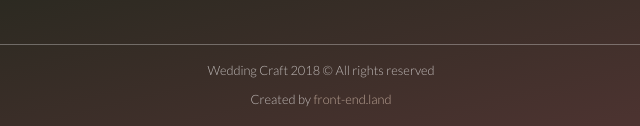
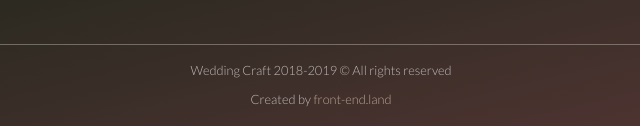
Before and after one commit to Moniaesz/wedding-website-project, a website: page src/index.html in a window 1280 px wide. Shown: the part 2907-3033 px from the top of the page, 319-959 px from the left. Drawn offline with nearby package versions, Linux system fonts and the light colour scheme.

Commit message:
copyright update

```diff
--- a/src/index.html
+++ b/src/index.html
@@ -126,7 +126,7 @@
 				</div>
 			</div>
 		</div>
-		<p class="copy">Wedding Craft 2018 © All rights reserved</p>
+		<p class="copy">Wedding Craft 2018-2019 © All rights reserved</p>
 		<p class="created">Created by <a href="https://www.front-end.land/" target="blank">front-end.land</a></p>
 	</footer>
 
```
Also changed, not shown: src/contact.html (+1 -1 lines), src/portfolio.html (+1 -1 lines), src/services.html (+1 -1 lines).
